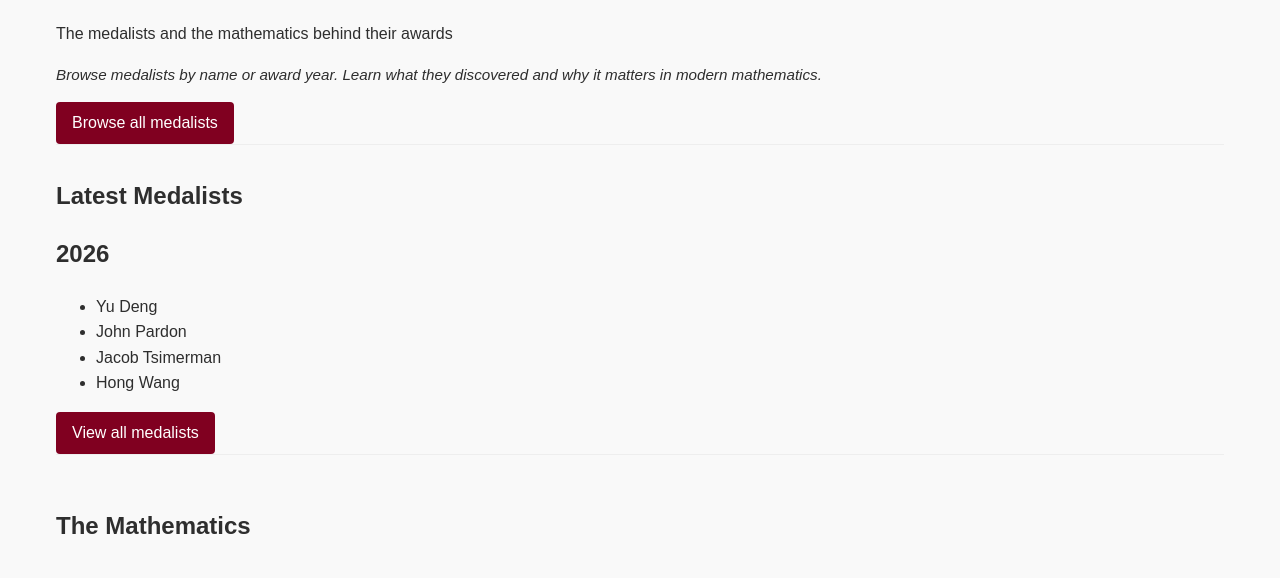
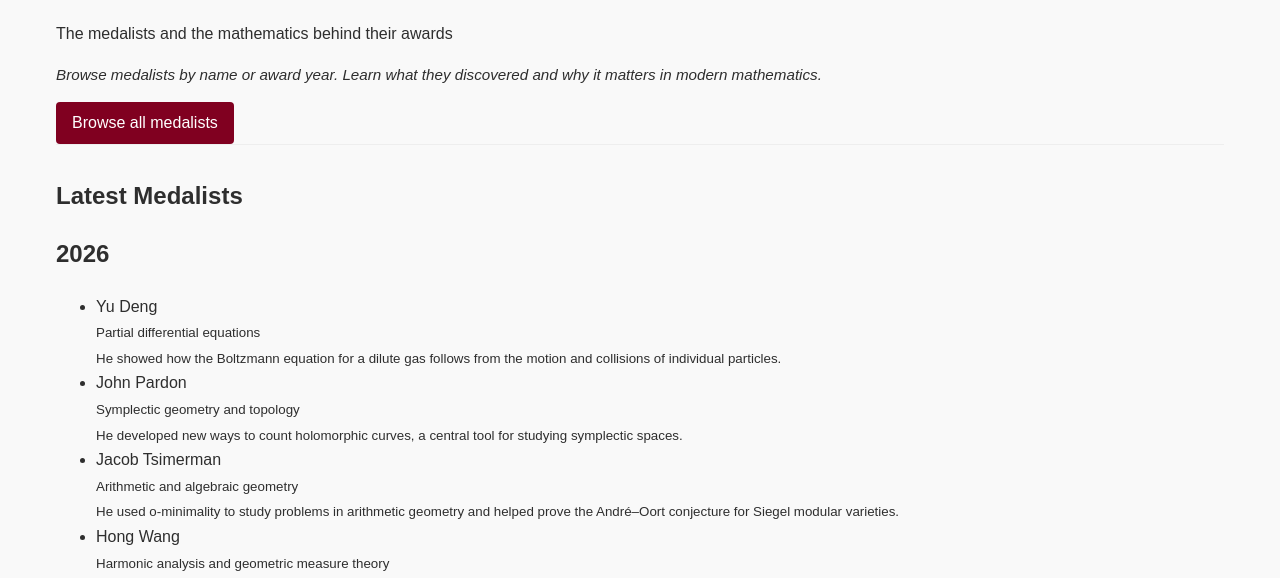
Before and after one commit to thesunclear/fieldsmedal.org, a plain HTML site: page index.html in a window 1280 px wide. Shown: the part 208-786 px from the top of the page. Drawn offline with Linux system fonts and the light colour scheme.

Commit message:
Add files via upload

```diff
--- a/index.html
+++ b/index.html
@@ -29,7 +29,7 @@
         <section aria-labelledby="latest-medalists-heading">
             <h2 id="latest-medalists-heading">Latest Medalists</h2>
             <!-- BEGIN GENERATED LATEST MEDALISTS -->
-<h2>2026</h2><ul><li>Yu Deng</li><li>John Pardon</li><li>Jacob Tsimerman</li><li>Hong Wang</li></ul>
+<h2>2026</h2><ul><li>Yu Deng<br><small>Partial differential equations</small><br><small>He showed how the Boltzmann equation for a dilute gas follows from the motion and collisions of individual particles.</small></li><li>John Pardon<br><small>Symplectic geometry and topology</small><br><small>He developed new ways to count holomorphic curves, a central tool for studying symplectic spaces.</small></li><li>Jacob Tsimerman<br><small>Arithmetic and algebraic geometry</small><br><small>He used o-minimality to study problems in arithmetic geometry and helped prove the André–Oort conjecture for Siegel modular varieties.</small></li><li>Hong Wang<br><small>Harmonic analysis and geometric measure theory</small><br><small>She made major advances on the three-dimensional Kakeya problem, which asks how small a set can be if it contains a line segment in every direction.</small></li></ul><p><a href="https://www.mathunion.org/imu-awards/fields-medal/fields-medals-2026">IMU award citations</a></p>
         <!-- END GENERATED LATEST MEDALISTS -->
             <a href="medalists.html">View all medalists</a>
         </section>
```
